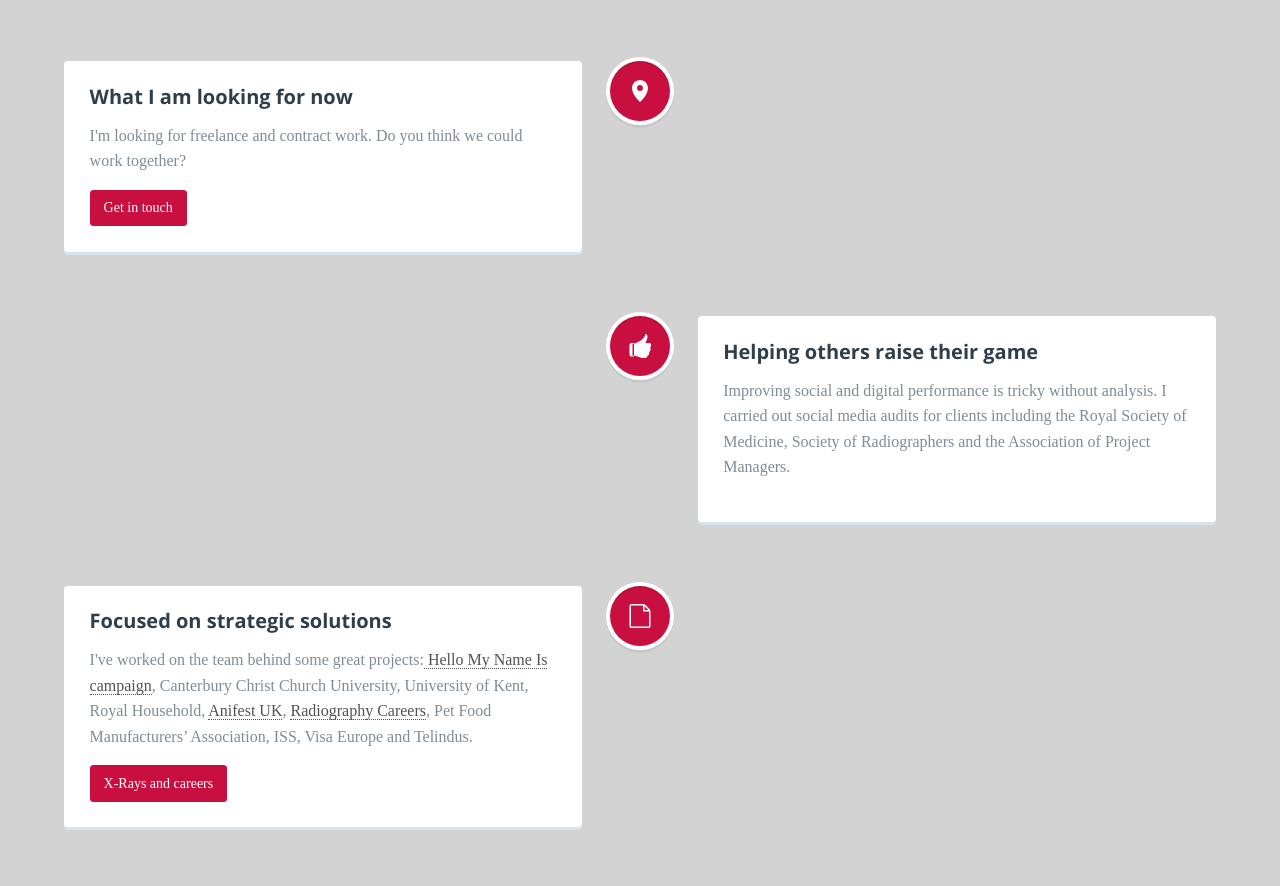
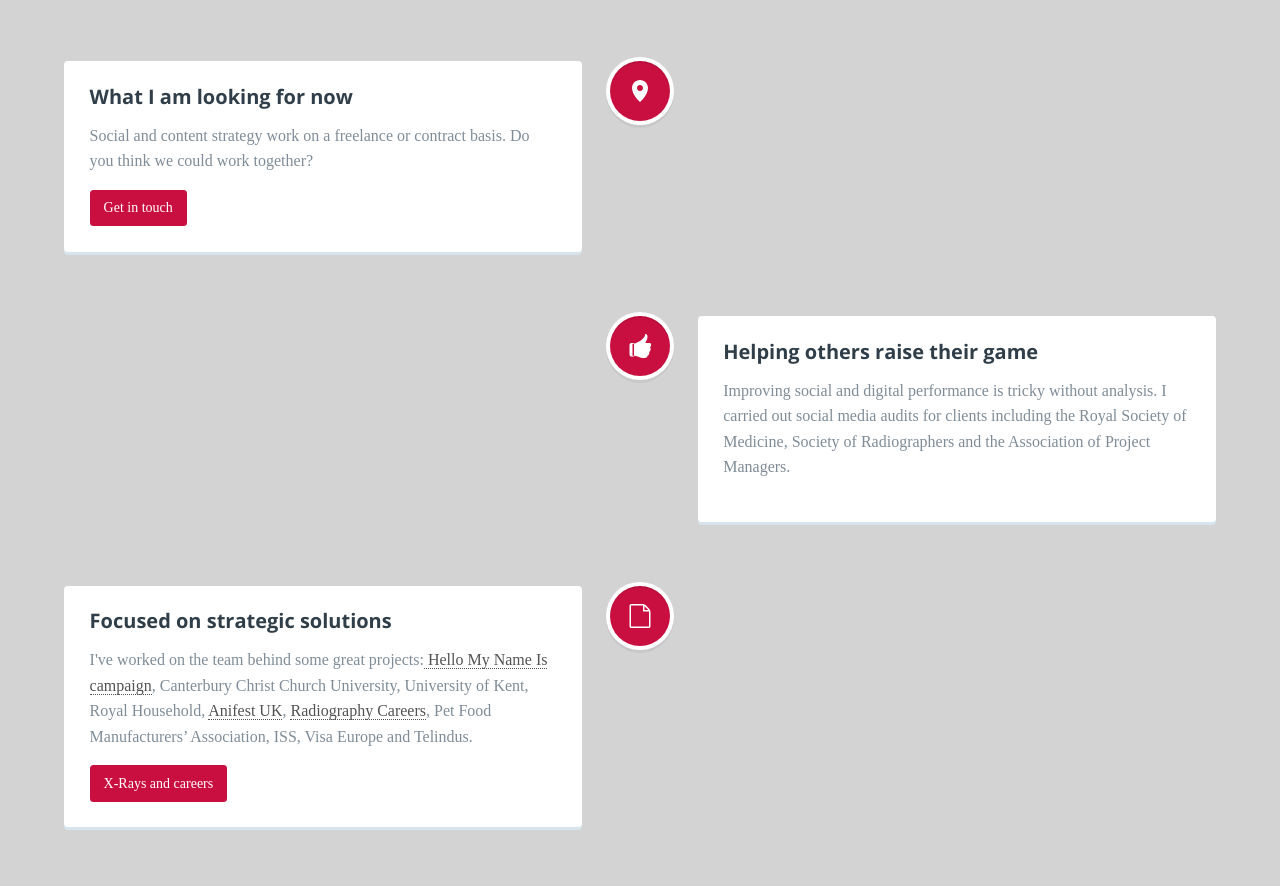
Before and after one commit to 100and40/100and40.github.io, a plain HTML site: page index.html in a window 1280 px wide. Shown: the part 1548-2434 px from the top of the page. Drawn offline with nearby package versions, Linux system fonts and the light colour scheme; a web font is replaced by a local one.

Commit message:
Updated index.html

```diff
--- a/index.html
+++ b/index.html
@@ -89,7 +89,7 @@
 
 			<div class="cd-timeline-content">
 				<h2>What I am looking for now</h2>
-				<p>I'm looking for freelance and contract work. Do you think we could work together?</p>
+				<p>Social and content strategy work on a freelance or contract basis. Do you think we could work together?</p>
               <a href="mailto:emily@100and40.com" class="cd-read-more">Get in touch</a>
 			</div> <!-- cd-timeline-content -->
 		</div> <!-- cd-timeline-block -->
```
